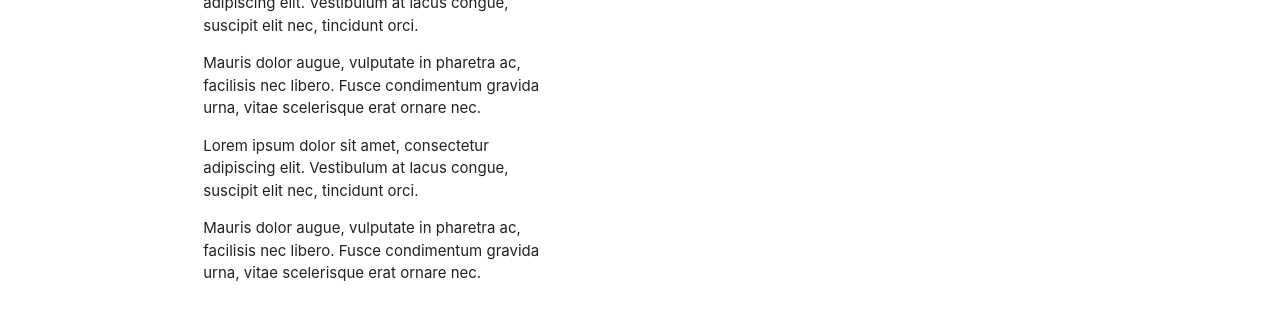
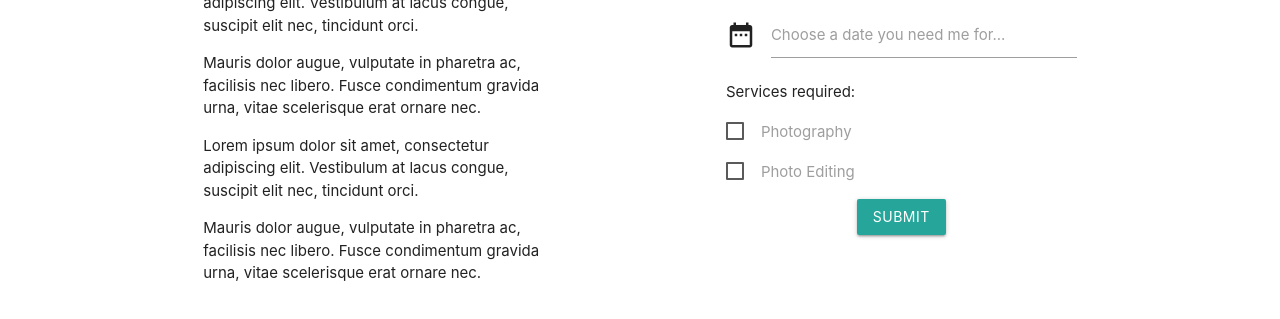
Before and after one commit to reubengermain12/Materialize_Project, a plain HTML site: page index.html in a window 1280 px wide. Shown: the part 3360-3679 px from the top of the page. Drawn offline with nearby package versions, Linux system fonts and the light colour scheme.

Commit message:
Added a date pick to the form & disabled the weekends

```diff
--- a/index.html
+++ b/index.html
@@ -218,6 +218,29 @@
               ></textarea>
               <label for="message">Your Message</label>
             </div>
+            <div class="input-field">
+              <i class="material-icons prefix">date_range</i>
+              <input type="text" id="date" class="datepicker" />
+              <label for="date">Choose a date you need me for...</label>
+            </div>
+            <div class="input-field">
+              <p>Services required:</p>
+              <p>
+                <label>
+                  <input type="checkbox" />
+                  <span>Photography</span>
+                </label>
+              </p>
+              <p>
+                <label>
+                  <input type="checkbox" />
+                  <span>Photo Editing</span>
+                </label>
+              </p>
+            </div>
+            <div class="input-field center">
+              <button class="btn">Submit</button>
+            </div>
           </form>
         </div>
       </div>
@@ -234,6 +257,10 @@
         $(".materialboxed").materialbox();
         $(".parallax").parallax();
         $(".tabs").tabs();
+        $(".datepicker").datepicker({
+          disableWeekends: true,
+          yearRange: 1,
+        });
       });
     </script>
   </body>
```
